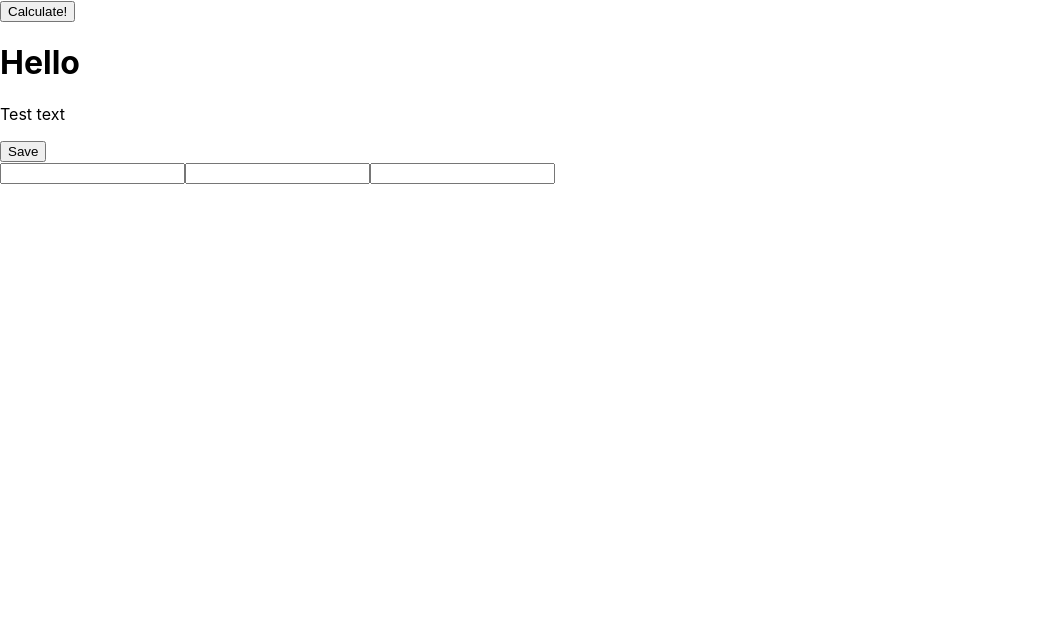
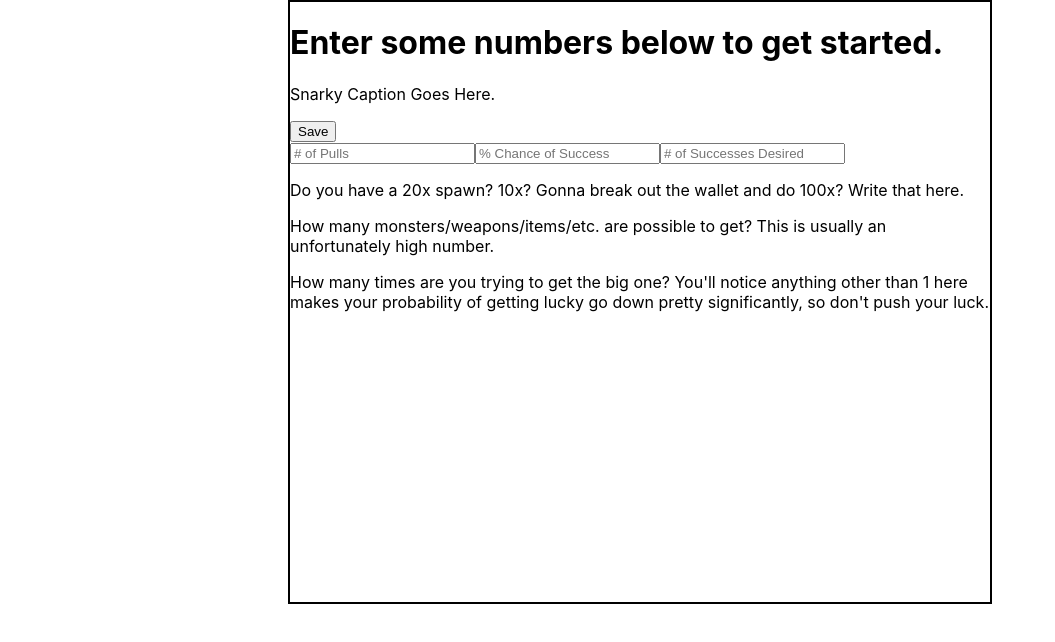
Before and after one commit to gacha-chance/Gacha-Front-End, a React (Create React App) app: page / in a window 1280 px wide. Shown: the top 642 px of the page, without its empty margins (0-1055 px from the left). Built offline with nearby package versions, Linux system fonts and the light colour scheme.

Commit message:
corrected input datapoint and display bug

```diff
--- a/src/App.js
+++ b/src/App.js
@@ -4,7 +4,11 @@ import Calculator from './components/CalcComponents/index';
 import './App.scss';
 
 function App() {
-return <Calculator />
+  return (
+    <div className="App">
+      <Calculator />
+    </div>
+  )
 }
 
 export default App;
--- a/src/App.scss
+++ b/src/App.scss
@@ -1,7 +1,10 @@
 .App {
-    font-size: 200px;
 
-    .Calculator {
-        background-color: red;
+    .calcContainer {
+        margin-left:auto;
+        margin-right: auto;
+        width: 700px;
+        height: 600px;
+        border: 2px black solid;
     }
 }
--- a/src/components/CalcComponents/index.js
+++ b/src/components/CalcComponents/index.js
@@ -1,34 +1,54 @@
-import React from 'react';
+import React, { useState } from 'react';
 
 
 
 const Calculator = () => {
 
+    const [ attempts , setAttempts ] = useState(0);
+    const [ acquireChance , setAcquireChance ] = useState(0);
+    const [ successes , setSuccesses ] = useState(0);
+
+    const probability = (100 * (1 - (Math.pow((1-(acquireChance)) , attempts / successes)))).toFixed(2);
+
+    const changeAttempts = (event) => {
+        return setAttempts(event.target.value)
+    }
+
+    const changeChance = (event) => {
+        return setAcquireChance(event.target.value)
+    }
+
+    const changeSuccesses = (event) => {
+        return setSuccesses(event.target.value)
+    }
+
+    const captionHandler = () => {
+
+    }
 
     return (
         <div className="calcContainer">
 
             <div className="buttonDisplayContainer">
-                <button className="calculateButton">Calculate!</button>
                 <div className="probabilityDisplay">
-                    <h1>Hello</h1>
-                    <p>Test text</p>
+                    <h1>{["NaN", "Infinity", "-Infinity"].includes(probability.toString()) ? "Enter some numbers below to get started." : probability + "%"}</h1>
+                    <p>Snarky Caption Goes Here.</p>
                 </div>
                 <button className="saveButton">Save</button>
             </div>
 
             <div className="inputContainer">
                 <form>
-                    <input name="actualSpawns" type="text "/>
-                    <input name="possibleSpawns" type="text "/>
-                    <input name="desiredSuccesses" type="text "/>
+                    <input name="attempts" type="number" placeholder="# of Pulls" onChange={changeAttempts} />
+                    <input name="possibleSpawns" type="number" placeholder="% Chance of Success" onChange={changeChance} />
+                    <input name="desiredSuccesses" type="number" placeholder="# of Successes Desired" onChange={changeSuccesses} />
                 </form>
             </div>
 
             <div className="descContainer">
-                <p></p>
-                <p></p>
-                <p></p>
+                <p>Do you have a 20x spawn? 10x? Gonna break out the wallet and do 100x? Write that here.</p>
+                <p>How many monsters/weapons/items/etc. are possible to get? This is usually an unfortunately high number.</p>
+                <p>How many times are you trying to get the big one? You'll notice anything other than 1 here makes your probability of getting lucky go down pretty significantly, so don't push your luck.</p>
             </div>
 
         </div>
```
